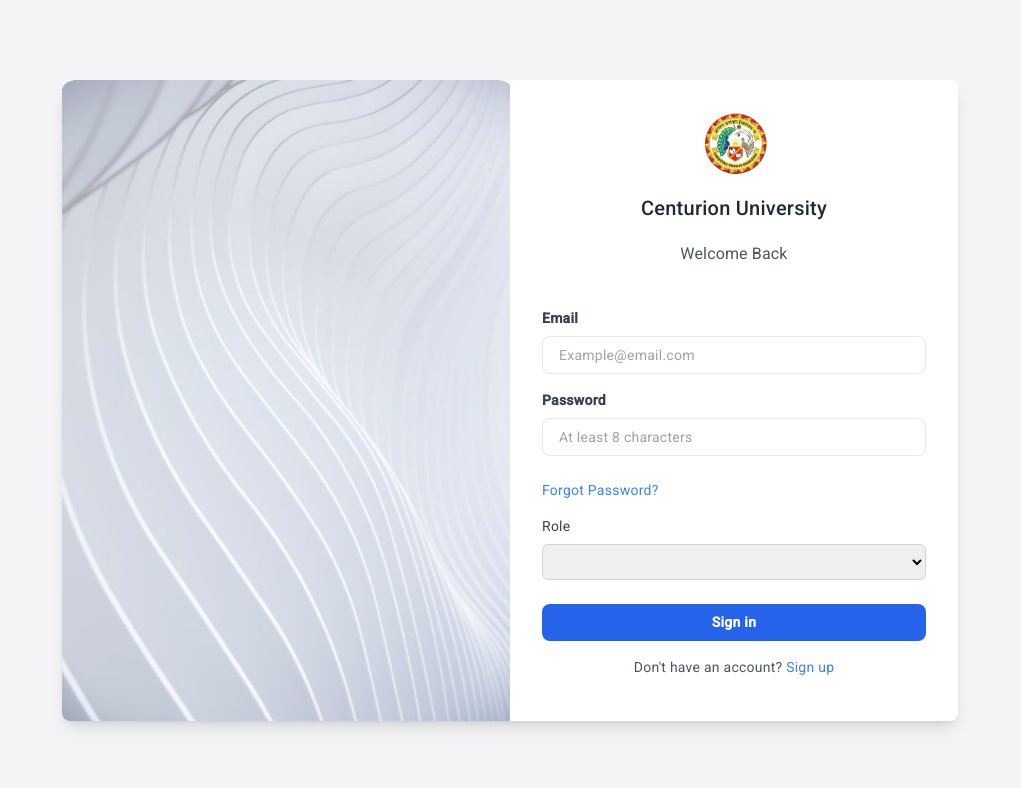
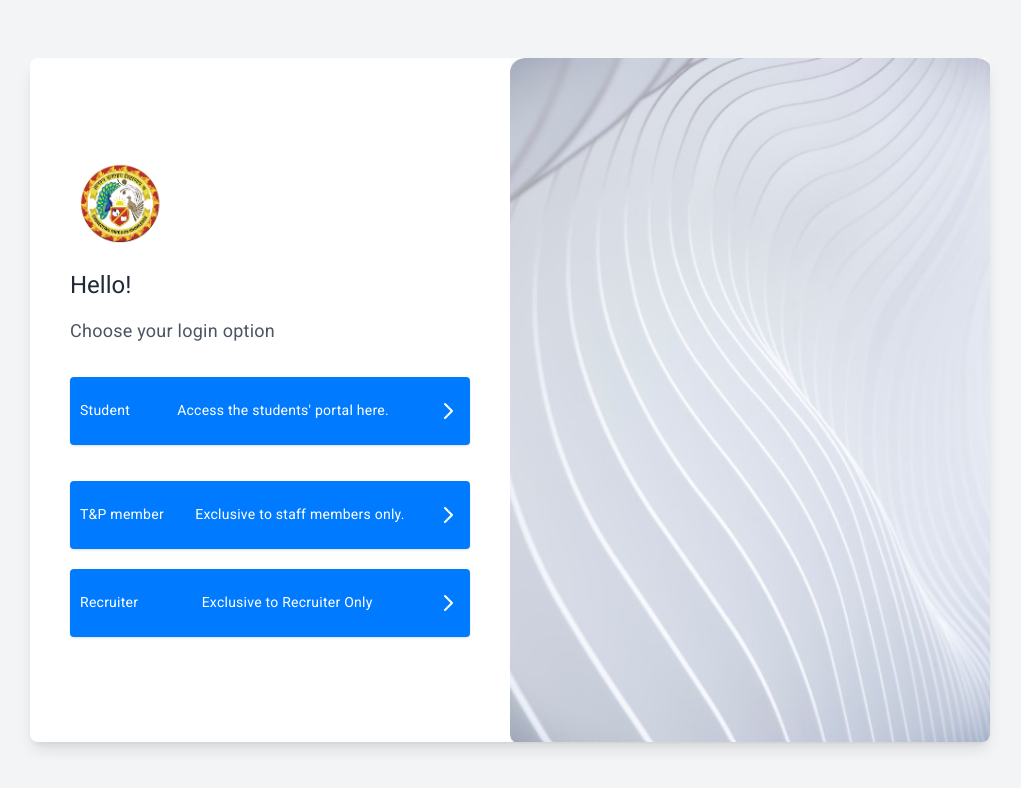
Before and after one commit to Biku2004/Placement-module, an Angular app in the folder Frontend/: page /login in a window 1280 px wide. Shown: the top 788 px of the page, without its empty margins (130-1151 px from the left). Built offline with nearby package versions, Linux system fonts and the light colour scheme.

Commit message:
"Added Routing in app.routes.ts and change The database and fix some minor error in signup.component.html staff-signup.component.html student-signup.component.html and student-login.component.html"

```diff
--- a/Frontend/src/app/Staff/staff-signup/staff-signup.component.html
+++ b/Frontend/src/app/Staff/staff-signup/staff-signup.component.html
@@ -1,10 +1,4 @@
-<!-- <!DOCTYPE html>
-<html lang="en">
-<head>
-  <meta charset="UTF-8">
-  <meta name="viewport" content="width=device-width, initial-scale=1.0">
-  <title>Signup - SecureCourse</title> -->
-  <!-- <script src="https://cdn.tailwindcss.com"></script> -->
+
 <!-- </head> -->
 <body class="bg-gray-100">
     <div class="min-h-screen flex items-center justify-center">
@@ -36,10 +30,9 @@
             </div>
 
             <div class="mb-6">
-              <label for="confirm-password" class="block text-gray-700 text-sm mb-2">Role</label>
+              <label for="role" class="block text-gray-700 text-sm mb-2">Role</label>
               <select id="role" formControlName="role" class="w-full px-3 py-2 border border-gray-300 rounded-md focus:outline-none focus:ring-2 focus:ring-blue-500">
                 <option value="Staff">Staff</option>
-                <option value="Recruiter">Recruiter</option>
                 <!-- <option value="Admin">Admin</option> -->
               </select>
             </div>
--- a/Frontend/src/app/signup/signup.component.html
+++ b/Frontend/src/app/signup/signup.component.html
@@ -18,7 +18,7 @@
         <p class="text-lg text-gray-600 mb-8">Choose your login option</p>
 
         <!-- <a href="#" class="w-full"> -->
-          <button class="flex justify-between items-center w-full  text-white py-3 px-4 rounded-lg mb-4 shadow " (click)="navigateTo('/login')">
+          <button class="flex justify-between items-center w-full  text-white py-3 px-4 rounded-lg mb-4 shadow " (click)="navigateTo('/studentlogin')">
             <span>Student</span>
             <span>Access the students' portal here.</span>
             <svg class="w-6 h-12" fill="none" stroke="currentColor" viewBox="0 0 24 24" xmlns="http://www.w3.org/2000/svg">
@@ -36,7 +36,14 @@
               <path stroke-linecap="round" stroke-linejoin="round" stroke-width="2" d="M9 5l7 7-7 7"></path>
             </svg>
           </button>
-        <!-- </a> -->
+
+        <button class="flex justify-between items-center w-full bg-gray-200 text-gray-800 py-3 px-4 rounded-lg shadow hover:bg-gray-300" (click)="navigateTo('/recruiters-signup')">
+          <span>Recruiter</span>
+          <span>Exclusive to Recruiter Only</span>
+          <svg class="w-6 h-12" fill="none" stroke="currentColor" viewBox="0 0 24 24" xmlns="http://www.w3.org/2000/svg">
+            <path stroke-linecap="round" stroke-linejoin="round" stroke-width="2" d="M9 5l7 7-7 7"></path>
+          </svg>
+        </button>
       </div>
 
       <!-- Right section with the abstract background -->
--- a/Frontend/src/app/student-login/student-login.component.html
+++ b/Frontend/src/app/student-login/student-login.component.html
@@ -1,11 +1,3 @@
-<!-- <!DOCTYPE html>
-<html lang="en">
-<head>
-  <meta charset="UTF-8">
-  <meta name="viewport" content="width=device-width, initial-scale=1.0"> -->
-  <!-- <title>Centurion University - Login</title> -->
-  <!-- <script src="https://cdn.tailwindcss.com"></script> -->
-<!-- </head> -->
 <body class="bg-gray-100">
   <div class="flex justify-center items-center min-h-screen">
     <div class="bg-white shadow-lg rounded-lg flex max-w-4xl w-full">
@@ -52,10 +44,9 @@
         </form>
 
         <div class="mt-4 text-center">
-          <p class="text-sm text-gray-600">Don't have an account? <button href="#" class="text-blue-500 hover:underline" (click)="navigateTo('/signup')">Sign up</button></p>
+          <p class="text-sm text-gray-600">Don't have an account? <button href="#" class="text-blue-500 hover:underline" (click)="navigateTo('/signup-dasboard')">Sign up</button></p>
         </div>
       </div>
     </div>
   </div>
 </body>
-<!-- </html> -->
--- a/Frontend/src/app/student-signup/student-signup.component.html
+++ b/Frontend/src/app/student-signup/student-signup.component.html
@@ -14,7 +14,7 @@
         <!-- Logo and Heading -->
         <div class="text-center mb-8">
           <img src="assets/logo_new1.png" alt="Centurion University Logo" class="h-16 mx-auto mb-4">
-          <h1 class="text-2xl font-bold text-gray-800">Welcome to SecureCourse!</h1>
+          <h1 class="text-2xl font-bold text-gray-800">Give Your Details Here</h1>
         </div>
 
         <!-- Form Section -->
@@ -54,7 +54,7 @@
         <div class="text-center mt-4">
           <p class="text-gray-600 text-sm">
             Already have an account?
-            <button href="#" class="text-blue-600 hover:underline" (click)="navigateTo('/login')">Login</button>
+            <button href="#" class="text-blue-600 hover:underline" (click)="navigateTo('/studentlogin')">Login</button>
           <!--  -->
           </p>
         </div>
```
Also changed, not shown: Frontend/src/app/app.routes.ts (+6 -2 lines), 1 other file (tests, documents, lock files or other folders).
